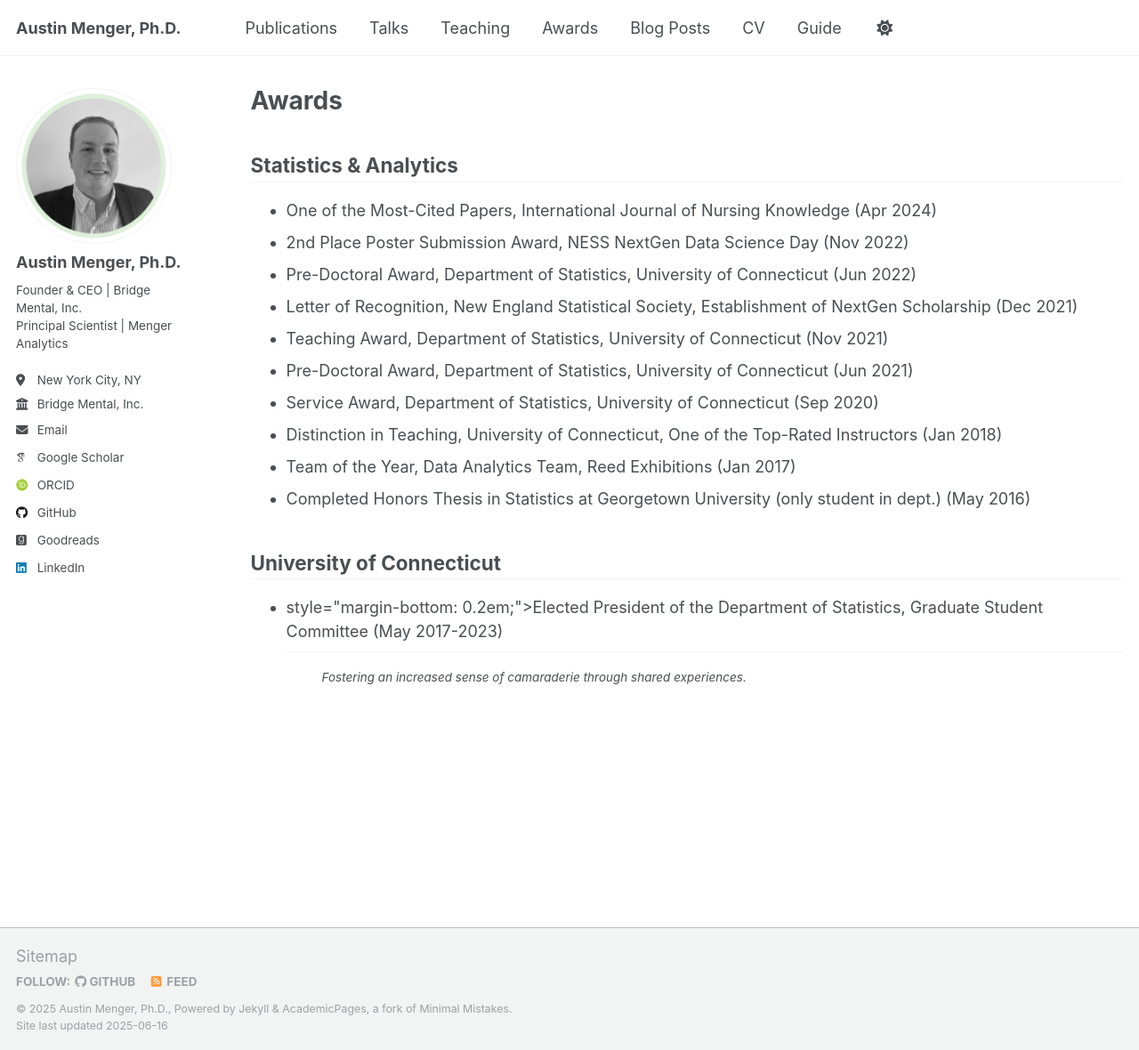
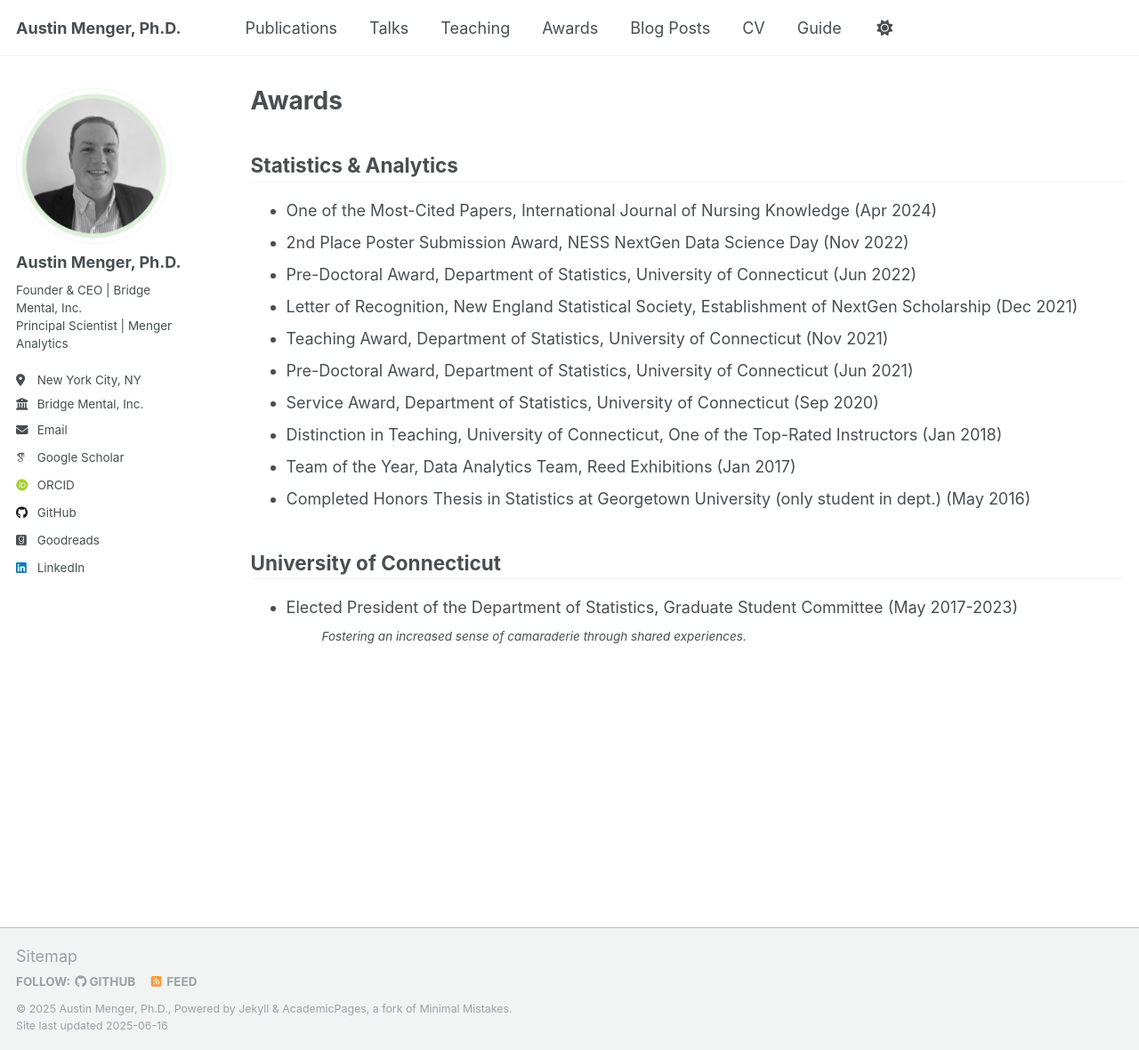
Before and after one commit to austinmenger/austinmenger.github.io, a Jekyll site: the page built from _pages/awards.html, in a window 1280 px wide and 1180 px high. Shown: the whole window at 89% size. Built offline with Jekyll 4.4.1, drawn with Linux system fonts in a browser that asks for light colours; some web fonts are replaced.

Commit message:
Update awards.html

```diff
--- a/_pages/awards.html
+++ b/_pages/awards.html
@@ -38,10 +38,9 @@ author_profile: true
 <hr style="margin-top: 0.2em;" />
 
 <ul>
-  <li> style="margin-bottom: 0.2em;">Elected President of the Department of Statistics, Graduate Student Committee (May 2017-2023)</li>
-  <hr style="margin-top: 0.2em;" />
+  <li> Elected President of the Department of Statistics, Graduate Student Committee (May 2017-2023)</li>
       <ul>
         <!-- <em>Fostering an increased sense of camaraderie through shared experiences.</em> -->
-        <small style="display: block; margin-top: 0; margin-bottom: 0.2em;"><em>Fostering an increased sense of camaraderie through shared experiences.</em></small>
+        <small style="display: block; margin-top: 0.2em; margin-bottom: 0.2em;"><em>Fostering an increased sense of camaraderie through shared experiences.</em></small>
       </ul>
 </ul>
```
